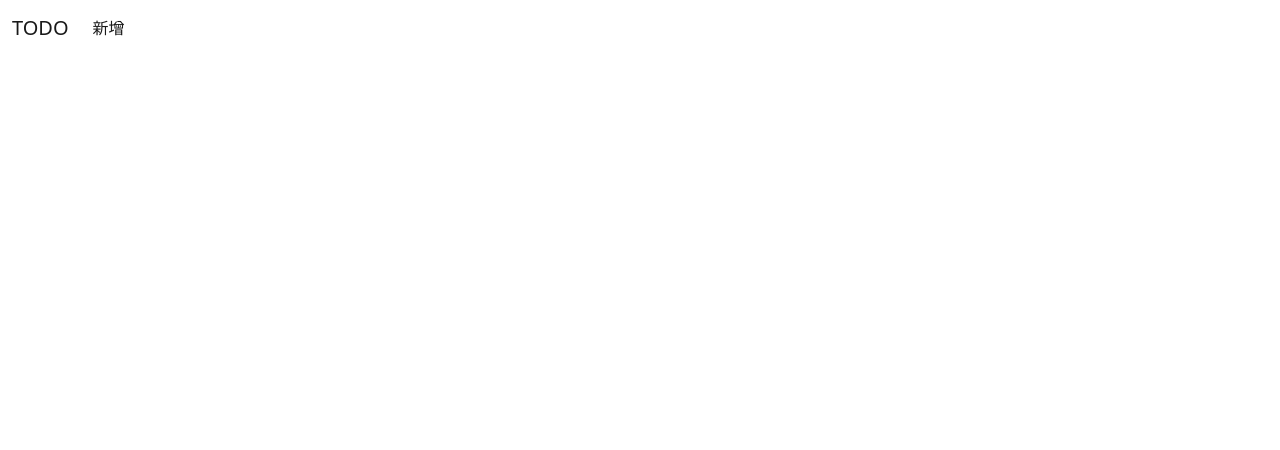
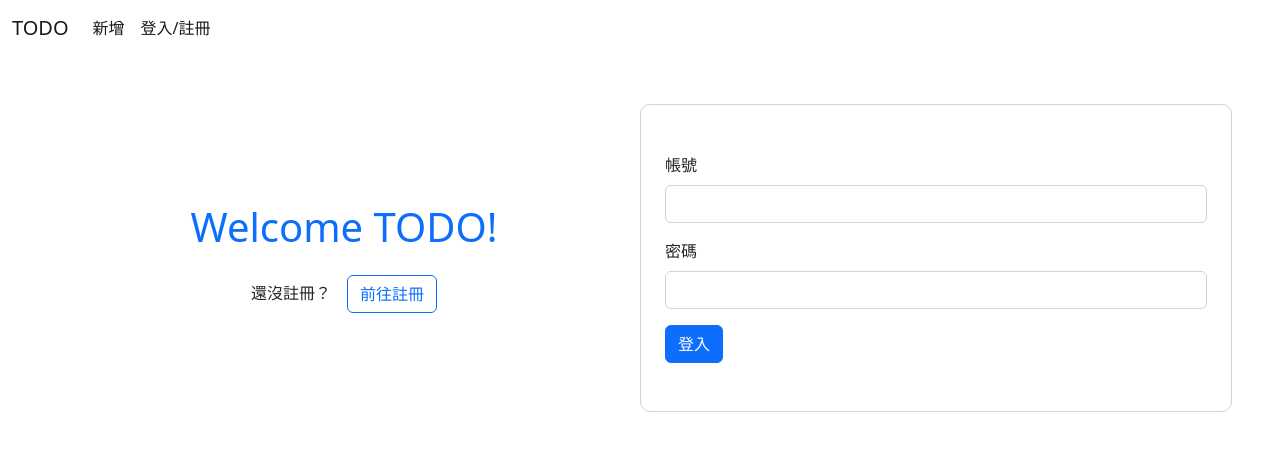
Before and after one commit to marine08042/React-todolist, a React (Create React App) app in the folder my-app/: page /Signin in a window 1280 px wide. Before the commit this address had no page. Shown: the top 450 px of the page. Built offline with nearby package versions, Linux system fonts and the light colour scheme; no server answers.

Commit message:
新增firebase

```diff
--- a/my-app/package.json
+++ b/my-app/package.json
@@ -1,5 +1,6 @@
 {
   "name": "my-app",
+  "homepage": "https://marine08042.github.io/React-todolist",
   "version": "0.1.0",
   "private": true,
   "dependencies": {
@@ -7,6 +8,9 @@
     "@testing-library/react": "^13.4.0",
     "@testing-library/user-event": "^13.5.0",
     "bootstrap": "^5.2.3",
+    "firebase": "^9.20.0",
+    "firebase-auth": "^0.1.2",
+    "gh-pages": "^5.0.0",
     "react": "^18.2.0",
     "react-dom": "^18.2.0",
     "react-router-dom": "^6.10.0",
@@ -15,6 +19,8 @@
     "web-vitals": "^2.1.4"
   },
   "scripts": {
+    "predeploy": "npm run build",
+    "deploy": "gh-pages -d build",
     "start": "react-scripts start",
     "build": "react-scripts build",
     "test": "react-scripts test",
--- a/my-app/src/App.js
+++ b/my-app/src/App.js
@@ -4,6 +4,8 @@ import { BrowserRouter as Router, Routes, Route } from 'react-router-dom'
 import Navbar from './component/Navbar';
 import Index from './page/Index';
 import Add from './page/Add';
+import Register from './page/Register';
+import Signin from './page/Signin';
 
 
 function App() {
@@ -14,6 +16,8 @@ function App() {
       <Routes>
         <Route index element={<Index/>} />
         <Route path="/add" element={<Add />} />
+        <Route path="/register" element={<Register />} />
+        <Route path="/Signin" element={<Signin />} />
       </Routes>
     </Router>
 
--- a/my-app/src/component/Control.js
+++ b/my-app/src/component/Control.js
@@ -5,6 +5,7 @@ import { v4 as uuidv4 } from "uuid";
 function Control() {
   const [list, setList] = useState([]);
   const [todoValue, setTodoValue] = useState("");
+  const [detail,setDetail]=useState('')
   // let todoValue = ''
 
   const onAdd = (value) => {
@@ -12,10 +13,15 @@ function Control() {
     setList(newArray);
     setTodoValue("");
   };
-  const handleChange = (event) => {
+  const todoChange = (event) => {
     const value = event.target.value;
     // console.log(value)
     setTodoValue(value);
+  };
+  const detailChange = (event) => {
+    const value = event.target.value;
+    // console.log(value)
+    setDetail(value);
   };
   useEffect(() => {
     console.log(list);
@@ -32,7 +38,7 @@ function Control() {
           <input
             type="text"
             value={todoValue}
-            onChange={handleChange}
+            onChange={todoChange}
             className="form-control"
             name="title"
           />
@@ -41,7 +47,7 @@ function Control() {
           <label htmlFor="title" className="form-label">
             詳細事項
           </label>
-          <textarea class="form-control" rows="3"></textarea>
+          <textarea class="form-control" rows="3" value={detail} onChange={detailChange}></textarea>
         </div>
         <div class="mb-3">
           <label htmlFor="title" className="form-label">
--- a/my-app/src/component/Login.js
+++ b/my-app/src/component/Login.js
@@ -1,30 +1,52 @@
-import React from "react";
+import React,{useState} from 'react'
+import { Link,useNavigate } from 'react-router-dom'
+import firebase from "../utils/firebase";
+import "firebase/auth"
 
 function Login() {
+  const [email,setEmail]=useState('')
+    const [password,setPassword]=useState('')
+    const navigate = useNavigate()
+
+    function onSubmit(){
+      console.log(email, password)
+        firebase.auth().signInWithEmailAndPassword(email,password).then(()=>{
+            // alert('註冊成功')
+            // navigate('/')
+            console.log('登入成功')
+        }).catch(function(error) {
+          console.log('error')
+        })
+    }
   return (
     <>
-      <form className="w-50 px-4 py-5 login">
+      <form className="w-50 px-4 py-5 login" onSubmit={onSubmit}>
         <div className="mb-3">
-          <label for="exampleInputEmail1" className="form-label">
+          <label htmlFor="exampleInputEmail1" className="form-label">
             帳號
           </label>
           <input
             type="email"
             className="form-control"
-            id="exampleInputEmail1"
-            aria-describedby="emailHelp"
+            id="email"
+            value={email}
+            onChange={(e)=>setEmail(e.target.value)}
+            required
           />
           <div className="form-text">
           </div>
         </div>
         <div className="mb-3">
-          <label for="exampleInputPassword1" className="form-label">
+          <label htmlFor="exampleInputPassword1" className="form-label">
             密碼
           </label>
           <input
             type="password"
             className="form-control"
-            id="exampleInputPassword1"
+            id="password"
+            value={password}
+            onChange={(e)=>setPassword(e.target.value)}
+            required
           />
           <div className="form-text">
           </div>
--- a/my-app/src/component/Navbar.js
+++ b/my-app/src/component/Navbar.js
@@ -27,6 +27,11 @@ function Navbar() {
                   新增
                 </Link>
               </li>
+              <li className="nav-item">
+                <Link className="nav-link active" aria-current="page" to="/Signin">
+                  登入/註冊
+                </Link>
+              </li>
             </ul>
           </div>
         </div>
--- /dev/null
+++ b/my-app/src/page/Register.js
@@ -0,0 +1,65 @@
+import React, { useState } from "react";
+import { Link, useNavigate } from "react-router-dom";
+import firebase from "../utils/firebase";
+import "firebase/auth";
+
+function Register() {
+  const [email, setEmail] = useState();
+  const [password, setPassword] = useState();
+  const navigate = useNavigate();
+
+  function onSubmit() {
+    // firebase.auth().createUserWithEmailAndPassword(email,password).then(()=>{
+    //     // alert('註冊成功')
+    //     navigate('/')
+    // })
+    firebase
+      .auth()
+      .createUserWithEmailAndPassword(email, password)
+      .then((result) => {
+        console.log(result);
+      })
+      .catch(function (error) {
+        console.log(error.message);
+      });
+  }
+  return (
+    <>
+      <form className="w-50 px-4 py-5 login" onSubmit={onSubmit}>
+        <div className="mb-3">
+          <label htmlFor="email" className="form-label">
+            帳號
+          </label>
+          <input
+            type="email"
+            className="form-control"
+            id="email"
+            value={email}
+            onChange={(e) => setEmail(e.target.value)}
+            required
+          />
+          <div className="form-text"></div>
+        </div>
+        <div className="mb-3">
+          <label htmlFor="password" className="form-label">
+            密碼
+          </label>
+          <input
+            type="password"
+            className="form-control"
+            id="password"
+            value={password}
+            onChange={(e) => setPassword(e.target.value)}
+            required
+          />
+          <div className="form-text"></div>
+        </div>
+        <button type="submit" className="btn btn-primary">
+          註冊
+        </button>
+      </form>
+    </>
+  );
+}
+
+export default Register;
--- /dev/null
+++ b/my-app/src/page/Signin.js
@@ -0,0 +1,25 @@
+import React from 'react'
+import { Link } from 'react-router-dom'
+import Login from '../component/Login'
+
+function Signin() {
+  return (
+    <>
+        <div className="d-flex mx-5 mt-5">
+        <div className="text-center w-50 d-flex flex-column justify-content-center">
+          <h1 className="text-primary mb-4">Welcome TODO!</h1>
+          <div className="d-flex justify-content-center align-items-center">
+              <h6 className="m-0">還沒註冊？</h6>
+              <Link to="/register">
+              <button type="button" className="btn btn-outline-primary h-100 ms-3">
+                前往註冊
+              </button></Link>
+          </div>
+        </div>
+        <Login />
+      </div>
+    </>
+  )
+}
+
+export default Signin
```
Also changed, not shown: 1 other file (tests, documents, lock files or other folders).
